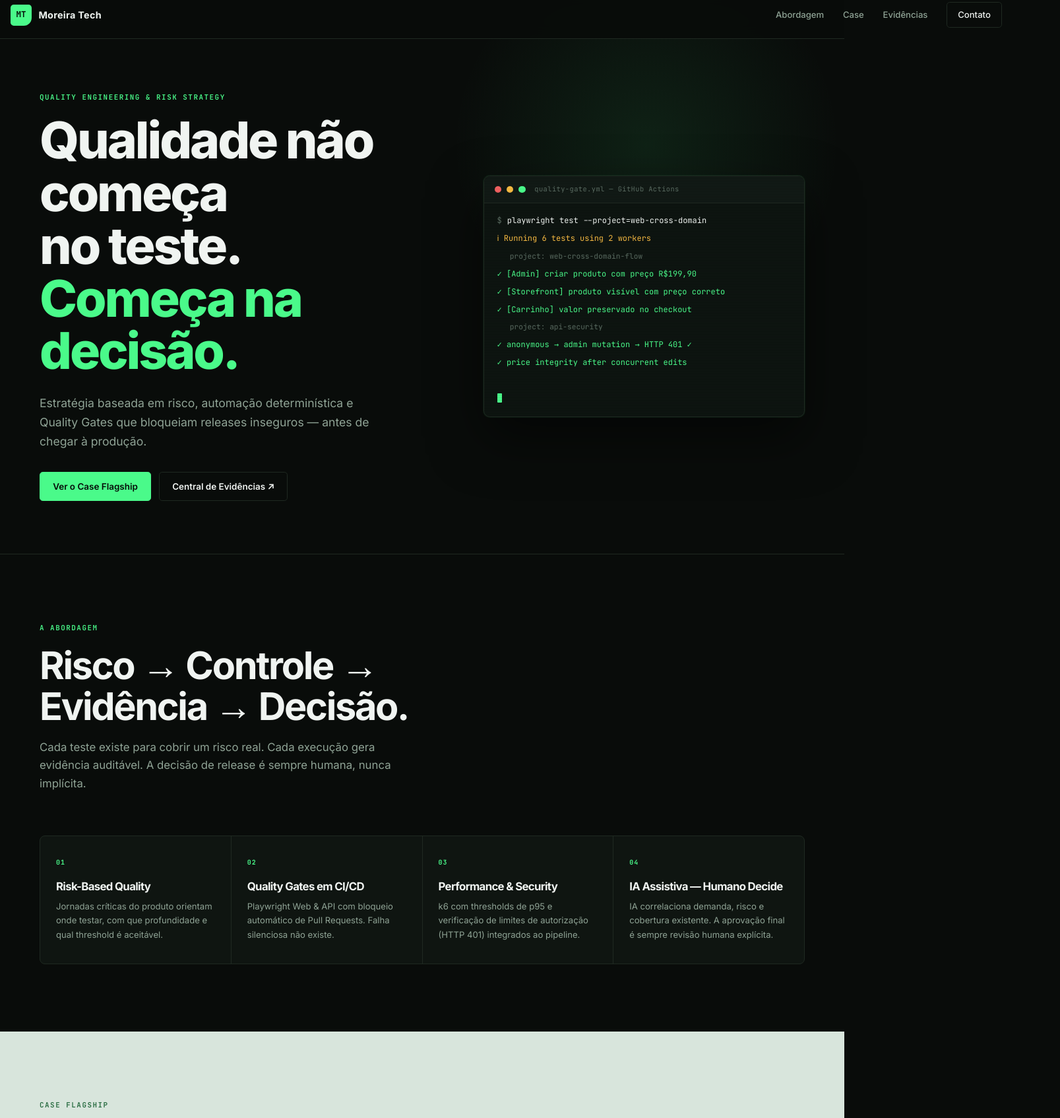
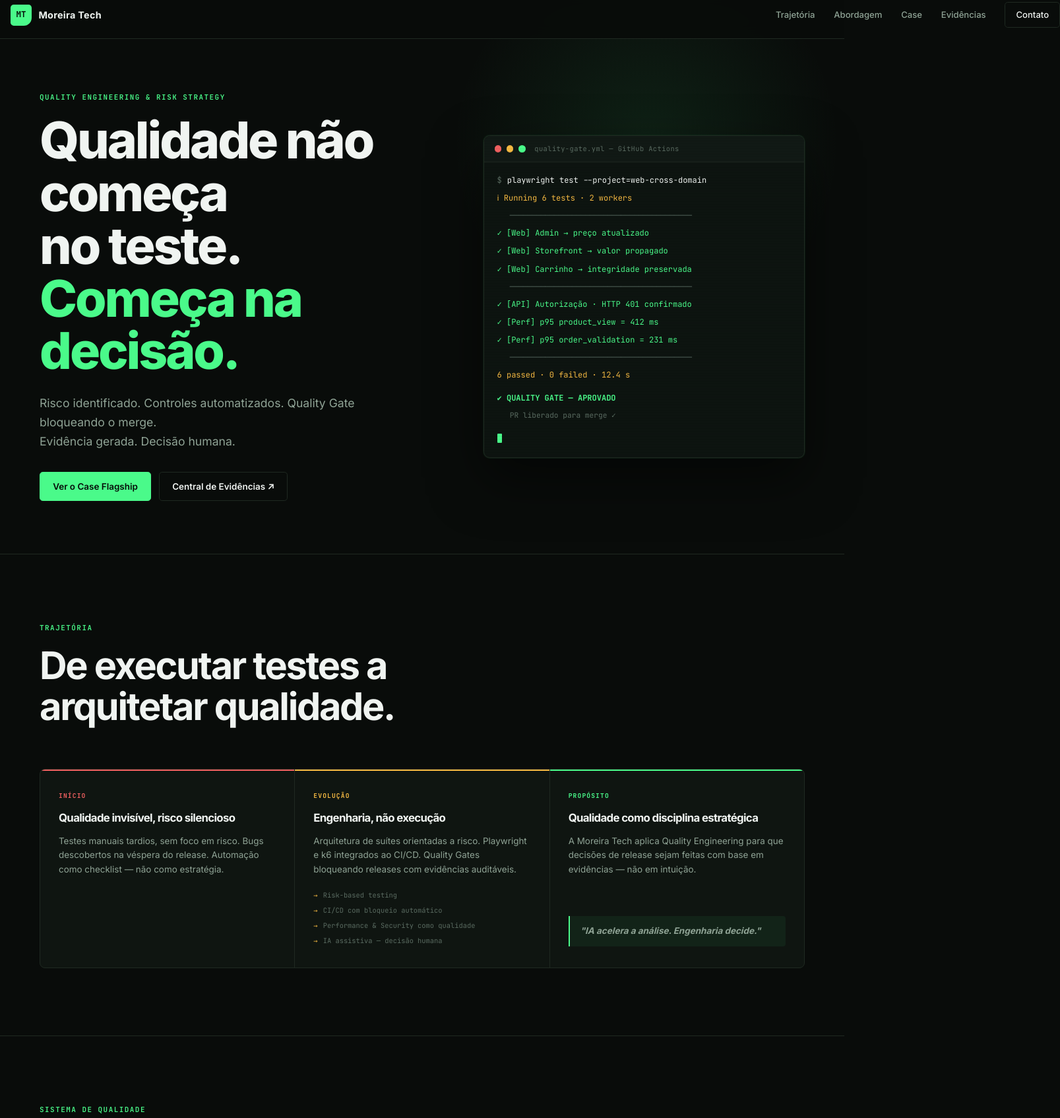
Before and after one commit to carlosesmoreira07/moreira-tech-site, a website: page index.html in a window 1280 px wide. Shown: the part 13-1707 px from the top of the page at 66% size, 1607 px wide, since content can reach past the window. Drawn offline with Linux system fonts and the light colour scheme.

Commit message:
feat(site): adiciona secao de storytelling, typewriter real no terminal e refina copy (QEL-20)

```diff
--- a/index.html
+++ b/index.html
@@ -31,6 +31,7 @@
         <span></span><span></span><span></span>
       </button>
       <nav id="site-nav" aria-label="Seções">
+        <a href="#trajetoria">Trajetória</a>
         <a href="#abordagem">Abordagem</a>
         <a href="#case-qel">Case</a>
         <a href="#evidencias">Evidências</a>
@@ -47,7 +48,8 @@
           <p class="eyebrow">Quality Engineering &amp; Risk Strategy</p>
           <h1>Qualidade não começa<br />no teste.<br /><em>Começa na decisão.</em></h1>
           <p class="hero-sub">
-            Estratégia baseada em risco, automação determinística e Quality Gates que bloqueiam releases inseguros — antes de chegar à produção.
+            Risco identificado. Controles automatizados. Quality Gate bloqueando o merge.<br />
+            Evidência gerada. Decisão humana.
           </p>
           <div class="hero-ctas">
             <a class="btn btn-primary" href="#case-qel">Ver o Case Flagship</a>
@@ -56,17 +58,49 @@
         </div>
 
         <!-- Terminal Animation -->
-        <div class="terminal" aria-label="Demonstração do sistema de qualidade em execução" role="img">
+        <div class="terminal" aria-label="Simulação de pipeline de Quality Engineering em execução" role="img">
           <div class="terminal-bar">
             <span class="dot red" aria-hidden="true"></span>
             <span class="dot amber" aria-hidden="true"></span>
             <span class="dot green" aria-hidden="true"></span>
             <span class="terminal-title">quality-gate.yml — GitHub Actions</span>
           </div>
-          <div class="terminal-body" id="terminal-output" aria-live="polite" aria-atomic="false">
-            <div class="t-line"><span class="t-dim">$</span> <span class="t-cmd">playwright test --project=web-cross-domain</span></div>
+          <div class="terminal-body" id="terminal-output" aria-live="polite" aria-atomic="false"></div>
+          <div class="terminal-cursor" aria-hidden="true"></div>
+        </div>
+      </section>
+
+      <!-- TRAJETÓRIA / STORYTELLING -->
+      <section class="section story-section" id="trajetoria">
+        <div class="section-inner">
+          <header class="section-header">
+            <p class="eyebrow">Trajetória</p>
+            <h2>De executar testes a arquitetar qualidade.</h2>
+          </header>
+          <div class="story-grid">
+            <div class="story-card story-start">
+              <span class="story-marker">Início</span>
+              <h3>Qualidade invisível, risco silencioso</h3>
+              <p>Testes manuais tardios, sem foco em risco. Bugs descobertos na véspera do release. Automação como checklist — não como estratégia.</p>
+            </div>
+            <div class="story-card story-mid">
+              <span class="story-marker">Evolução</span>
+              <h3>Engenharia, não execução</h3>
+              <p>Arquitetura de suítes orientadas a risco. Playwright e k6 integrados ao CI/CD. Quality Gates bloqueando releases com evidências auditáveis.</p>
+              <ul class="story-tags">
+                <li>Risk-based testing</li>
+                <li>CI/CD com bloqueio automático</li>
+                <li>Performance &amp; Security como qualidade</li>
+                <li>IA assistiva — decisão humana</li>
+              </ul>
+            </div>
+            <div class="story-card story-end">
+              <span class="story-marker">Propósito</span>
+              <h3>Qualidade como disciplina estratégica</h3>
+              <p>A Moreira Tech aplica Quality Engineering para que decisões de release sejam feitas com base em evidências — não em intuição.</p>
+              <p class="story-quote">"IA acelera a análise. Engenharia decide."</p>
+            </div>
           </div>
-          <div class="terminal-cursor" aria-hidden="true"></div>
         </div>
       </section>
 
@@ -74,31 +108,31 @@
       <section class="section" id="abordagem">
         <div class="section-inner">
           <header class="section-header">
-            <p class="eyebrow">A Abordagem</p>
+            <p class="eyebrow">Sistema de Qualidade</p>
             <h2>Risco → Controle → Evidência → Decisão.</h2>
-            <p class="section-lead">Cada teste existe para cobrir um risco real. Cada execução gera evidência auditável. A decisão de release é sempre humana, nunca implícita.</p>
+            <p class="section-lead">Cada teste cobre um risco real. Cada execução gera evidência auditável. A decisão de release é sempre humana.</p>
           </header>
 
           <div class="pillars">
             <div class="pillar">
               <span class="pillar-num">01</span>
               <h3>Risk-Based Quality</h3>
-              <p>Jornadas críticas do produto orientam onde testar, com que profundidade e qual threshold é aceitável.</p>
+              <p>Jornadas críticas determinam onde testar, com qual profundidade e qual threshold é aceitável.</p>
             </div>
             <div class="pillar">
               <span class="pillar-num">02</span>
               <h3>Quality Gates em CI/CD</h3>
-              <p>Playwright Web &amp; API com bloqueio automático de Pull Requests. Falha silenciosa não existe.</p>
+              <p>Playwright Web &amp; API bloqueando Pull Requests. Falha silenciosa não existe no pipeline.</p>
             </div>
             <div class="pillar">
               <span class="pillar-num">03</span>
               <h3>Performance &amp; Security</h3>
-              <p>k6 com thresholds de p95 e verificação de limites de autorização (HTTP 401) integrados ao pipeline.</p>
+              <p>k6 com thresholds p95 e verificação de autorização HTTP 401 como parte do gate, não como etapa separada.</p>
             </div>
             <div class="pillar">
               <span class="pillar-num">04</span>
-              <h3>IA Assistiva — Humano Decide</h3>
-              <p>IA correlaciona demanda, risco e cobertura existente. A aprovação final é sempre revisão humana explícita.</p>
+              <h3>IA Assistiva</h3>
+              <p>IA correlaciona demanda, risco e cobertura. A aprovação de release é sempre revisão humana — nunca automática.</p>
             </div>
           </div>
         </div>
@@ -111,7 +145,7 @@
             <p class="eyebrow case-eyebrow">Case Flagship</p>
             <h2>Quality Engineering Lab</h2>
             <p class="case-lead">
-              Implementação de referência que demonstra como proteger uma plataforma transacional de e-commerce com automação cross-domain, Quality Gates determinísticos e evidências reais em produção.
+              Sistema de referência que demonstra, na prática, como estratégia de risco, automação cross-domain Playwright, Quality Gates e evidências auditáveis funcionam juntos em um produto real.
             </p>
             <blockquote class="case-quote">"IA acelera a análise. Engenharia decide."</blockquote>
             <dl class="case-facts">
@@ -221,7 +255,7 @@
           <div class="contact-copy">
             <p class="eyebrow">Sobre</p>
             <h2>Carlos Eduardo Moreira</h2>
-            <p>Engenharia de Qualidade, liderança técnica e arquitetura de testes. Qualidade tratada como disciplina de engenharia — não como fase final de um ciclo.</p>
+            <p>Quality Engineering, liderança técnica e arquitetura de automação. Qualidade como disciplina de engenharia — não etapa final de um ciclo.</p>
             <a class="contact-email" href="mailto:contato@moreira-tech.com">
               <span>E-mail</span>
               <strong>contato@moreira-tech.com</strong>
--- a/script.js
+++ b/script.js
@@ -14,14 +14,12 @@ if (menuBtn && nav) {
     const open = nav.classList.toggle('open');
     menuBtn.setAttribute('aria-expanded', String(open));
   });
-  // Close on nav link click
   nav.addEventListener('click', e => {
     if (e.target.tagName === 'A') {
       nav.classList.remove('open');
       menuBtn.setAttribute('aria-expanded', 'false');
     }
   });
-  // Close on outside click
   document.addEventListener('click', e => {
     if (!menuBtn.contains(e.target) && !nav.contains(e.target)) {
       nav.classList.remove('open');
@@ -30,90 +28,101 @@ if (menuBtn && nav) {
   });
 }
 
-// ── 2. TERMINAL ANIMATION ──────────────────────────────
-const output = document.getElementById('terminal-output');
-const cursor = document.querySelector('.terminal-cursor');
-
-// Respect prefers-reduced-motion
+// ── 2. TERMINAL TYPEWRITER ─────────────────────────────
+const output      = document.getElementById('terminal-output');
+const cursor      = document.querySelector('.terminal-cursor');
 const reducedMotion = window.matchMedia('(prefers-reduced-motion: reduce)').matches;
 
+// Script lines: [cssClass, text, pauseAfter(ms)]
+// pauseAfter = extra wait after this line before next
 const SCRIPT = [
-  { cls: 'running', delay: 600, lines: [
-    { cls: 't-info', text: 'ℹ  Running 6 tests using 2 workers' },
-    { cls: 't-sub',  text: 'project: web-cross-domain-flow' },
-  ]},
-  { delay: 900, lines: [
-    { cls: 't-pass', text: '  ✓  [Admin] criar produto com preço R$199,90' },
-    { cls: 't-pass', text: '  ✓  [Storefront] produto visível com preço correto' },
-    { cls: 't-pass', text: '  ✓  [Carrinho] valor preservado no checkout' },
-  ]},
-  { delay: 600, lines: [
-    { cls: 't-sub',  text: 'project: api-security' },
-  ]},
-  { delay: 400, lines: [
-    { cls: 't-pass', text: '  ✓  anonymous → admin mutation → HTTP 401 ✓' },
-    { cls: 't-pass', text: '  ✓  price integrity after concurrent edits' },
-  ]},
-  { delay: 800, lines: [
-    { cls: 't-sub',  text: 'project: performance / k6' },
-    { cls: 't-pass', text: '  ✓  p95 product_view = 412 ms  (< 1 000 ms)' },
-    { cls: 't-pass', text: '  ✓  p95 order_validation = 238 ms  (< 500 ms)' },
-    { cls: 't-pass', text: '  ✓  http_req_failed rate = 0' },
-  ]},
-  { delay: 700, lines: [
-    { cls: 't-info', text: '─────────────────────────────────────────────' },
-    { cls: 't-pass', text: '  6 passed  (6)' },
-    { cls: 't-info', text: '  Finished in 12.4s' },
-  ]},
-  { delay: 500, lines: [
-    { cls: 't-ok',  text: '' },
-    { cls: 't-ok',  text: '  ✔  QUALITY GATE — APROVADO' },
-    { cls: 't-sub', text: '  Pull Request liberado para merge ✓' },
-  ]},
+  ['t-dim-cmd', '$ playwright test --project=web-cross-domain', 600],
+  ['t-info',    'ℹ  Running 6 tests · 2 workers',              300],
+  ['t-sub',     '  ─────────────────────────────────────────',  200],
+  ['t-pass',    '  ✓  [Web] Admin → preço atualizado',          120],
+  ['t-pass',    '  ✓  [Web] Storefront → valor propagado',      120],
+  ['t-pass',    '  ✓  [Web] Carrinho → integridade preservada', 300],
+  ['t-sub',     '  ─────────────────────────────────────────',  200],
+  ['t-pass',    '  ✓  [API] Autorização · HTTP 401 confirmado', 120],
+  ['t-pass',    '  ✓  [Perf] p95 product_view = 412 ms',        120],
+  ['t-pass',    '  ✓  [Perf] p95 order_validation = 231 ms',    400],
+  ['t-sub',     '  ─────────────────────────────────────────',  300],
+  ['t-info',    '  6 passed · 0 failed · 12.4 s',               200],
+  ['t-ok',      '',                                              0],
+  ['t-ok',      '  ✔  QUALITY GATE — APROVADO',                 0],
+  ['t-sub',     '  PR liberado para merge ✓',                   4000],
 ];
 
-function addLine(cls, text) {
+function sleep(ms) {
+  return new Promise(r => setTimeout(r, ms));
+}
+
+function makeLine(cls, text) {
   const div = document.createElement('div');
   div.className = `t-line ${cls}`;
   div.textContent = text;
-  output.appendChild(div);
-  // Keep scroll at bottom
-  output.scrollTop = output.scrollHeight;
+  return div;
 }
 
-async function sleep(ms) {
-  return new Promise(r => setTimeout(r, ms));
+async function typeLine(el, text, charDelay = 22) {
+  for (const ch of text) {
+    el.textContent += ch;
+    output.scrollTop = output.scrollHeight;
+    await sleep(charDelay);
+  }
 }
 
-async function runTerminal() {
-  if (!output || reducedMotion) {
-    // Static fallback for reduced motion
-    if (output) {
-      SCRIPT.forEach(block => block.lines.forEach(l => addLine(l.cls, l.text)));
-    }
+async function runAnimation() {
+  if (!output) return;
+
+  if (reducedMotion) {
+    // Static snapshot — no typing, no loop
+    SCRIPT.forEach(([cls, text]) => {
+      if (cls !== 't-ok' || text) output.appendChild(makeLine(cls, text));
+    });
     return;
   }
 
-  await sleep(800);
+  while (true) {
+    output.innerHTML = '';
 
-  for (const block of SCRIPT) {
-    await sleep(block.delay);
-    for (const line of block.lines) {
-      addLine(line.cls, line.text);
-      await sleep(120);
+    for (const [cls, text, pause] of SCRIPT) {
+      const el = makeLine(cls, '');
+      output.appendChild(el);
+
+      // First line types char-by-char, rest appear word-by-word for speed
+      const isCommand = cls === 't-dim-cmd';
+      if (isCommand) {
+        // Show $ prompt immediately, then type the command
+        el.innerHTML = '<span class="t-dim">$</span> ';
+        const cmdSpan = document.createElement('span');
+        cmdSpan.className = 't-cmd';
+        el.appendChild(cmdSpan);
+        for (const ch of text.replace(/^\$ /, '')) {
+          cmdSpan.textContent += ch;
+          output.scrollTop = output.scrollHeight;
+          await sleep(28);
+        }
+      } else if (text === '') {
+        // Empty spacer — instant
+      } else {
+        // Fast reveal for status lines
+        el.textContent = text;
+        output.scrollTop = output.scrollHeight;
+      }
+
+      if (pause > 0) await sleep(pause);
     }
+
+    // Pause at end before loop restart
+    await sleep(1800);
   }
-
-  // Restart loop after pause
-  await sleep(4500);
-  output.innerHTML = '<div class="t-line"><span class="t-dim">$</span> <span class="t-cmd">playwright test --project=web-cross-domain</span></div>';
-  runTerminal();
 }
 
-runTerminal();
+runAnimation();
 
 // ── 3. IMAGE MODAL ─────────────────────────────────────
-const dialog   = document.querySelector('.img-dialog');
+const dialog    = document.querySelector('.img-dialog');
 const dialogImg = dialog ? dialog.querySelector('img') : null;
 const closeBtn  = dialog ? dialog.querySelector('.dialog-close') : null;
 
@@ -125,10 +134,6 @@ if (dialog && dialogImg) {
       dialog.showModal();
     });
   });
-
   if (closeBtn) closeBtn.addEventListener('click', () => dialog.close());
-
-  dialog.addEventListener('click', e => {
-    if (e.target === dialog) dialog.close();
-  });
+  dialog.addEventListener('click', e => { if (e.target === dialog) dialog.close(); });
 }
--- a/styles.css
+++ b/styles.css
@@ -215,7 +215,8 @@ h1 em { color: var(--mint); font-style: normal; }
 .t-fail  { color: var(--red); }
 .t-info  { color: var(--amber); }
 .t-sub   { color: var(--dim); padding-left: 1.2rem; font-size: .7rem; }
-.t-ok    { color: var(--mint); }
+.t-ok    { color: var(--mint); font-weight: 700; font-family: var(--mono); }
+.t-dim-cmd { color: var(--ink); }
 .terminal-cursor {
   display: inline-block;
   width: .45rem; height: .9rem;
@@ -526,6 +527,72 @@ h1 em { color: var(--mint); font-style: normal; }
 .dialog-close:hover { border-color: var(--mint); }
 
 /* =====================================================
+   STORYTELLING / TRAJETÓRIA
+   ===================================================== */
+.story-section { }
+.story-grid {
+  display: grid;
+  grid-template-columns: repeat(3, 1fr);
+  gap: 1px;
+  background: var(--line);
+  border: 1px solid var(--line);
+  border-radius: .5rem;
+  overflow: hidden;
+}
+.story-card {
+  padding: 2rem 1.75rem;
+  background: var(--surface);
+  display: flex;
+  flex-direction: column;
+  gap: 1rem;
+  position: relative;
+}
+.story-card::before {
+  content: "";
+  position: absolute;
+  top: 0; left: 0; right: 0;
+  height: 2px;
+  opacity: 0;
+}
+.story-start::before { background: var(--red);   opacity: 1; }
+.story-mid::before   { background: var(--amber); opacity: 1; }
+.story-end::before   { background: var(--mint);  opacity: 1; }
+.story-marker {
+  font-family: var(--mono);
+  font-size: .6rem; font-weight: 700;
+  letter-spacing: .12em; text-transform: uppercase;
+  color: var(--dim);
+}
+.story-start .story-marker { color: var(--red); }
+.story-mid   .story-marker { color: var(--amber); }
+.story-end   .story-marker { color: var(--mint); }
+.story-card h3 { font-size: 1.05rem; font-weight: 700; }
+.story-card > p { color: var(--muted); font-size: .84rem; line-height: 1.6; }
+.story-tags {
+  display: flex; flex-direction: column; gap: .35rem;
+  margin-top: .25rem;
+}
+.story-tags li {
+  font-family: var(--mono); font-size: .65rem; color: var(--dim);
+  padding-left: .9rem; position: relative;
+}
+.story-tags li::before {
+  content: "→";
+  position: absolute; left: 0;
+  color: var(--amber);
+}
+.story-quote {
+  margin-top: auto;
+  padding: .75rem 1rem;
+  background: rgba(74,250,138,.06);
+  border-left: 2px solid var(--mint);
+  border-radius: 0 .25rem .25rem 0;
+  font-size: .84rem; font-weight: 700;
+  color: var(--mint);
+  font-style: italic;
+}
+
+/* =====================================================
    RESPONSIVE
    ===================================================== */
 @media (max-width: 960px) {
@@ -545,6 +612,9 @@ h1 em { color: var(--mint); font-style: normal; }
   .hero { grid-template-columns: 1fr; min-height: auto; padding-block: 3.5rem 2rem; gap: 2.5rem; }
   h1 { max-width: 100%; font-size: clamp(2.8rem, 8vw, 4.5rem); }
   .terminal { max-width: 100%; }
+
+  .story-grid { grid-template-columns: 1fr; }
+  .story-card::before { top: 0; left: 0; bottom: 0; right: auto; width: 2px; height: auto; }
 
   .pillars { grid-template-columns: repeat(2,1fr); }
 
```
